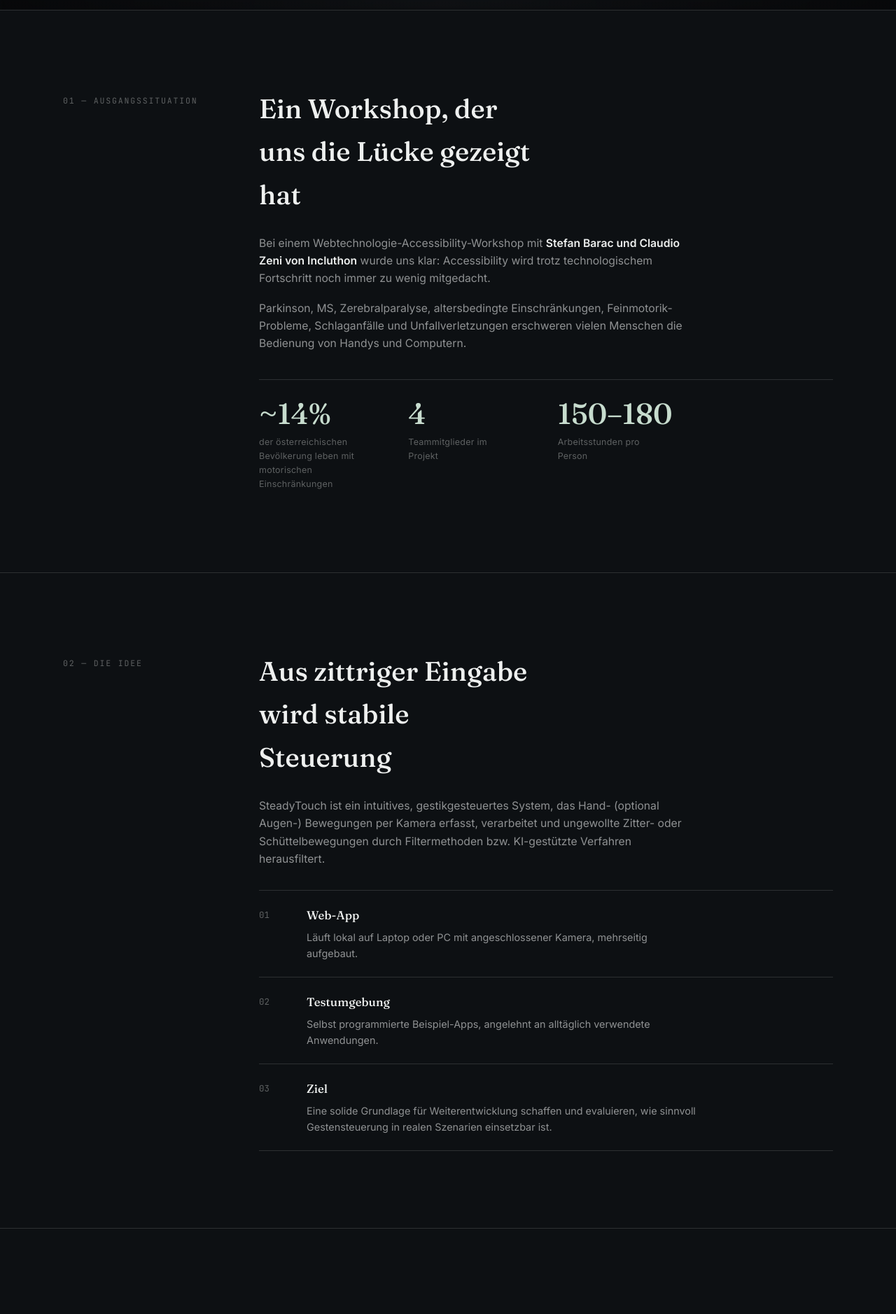
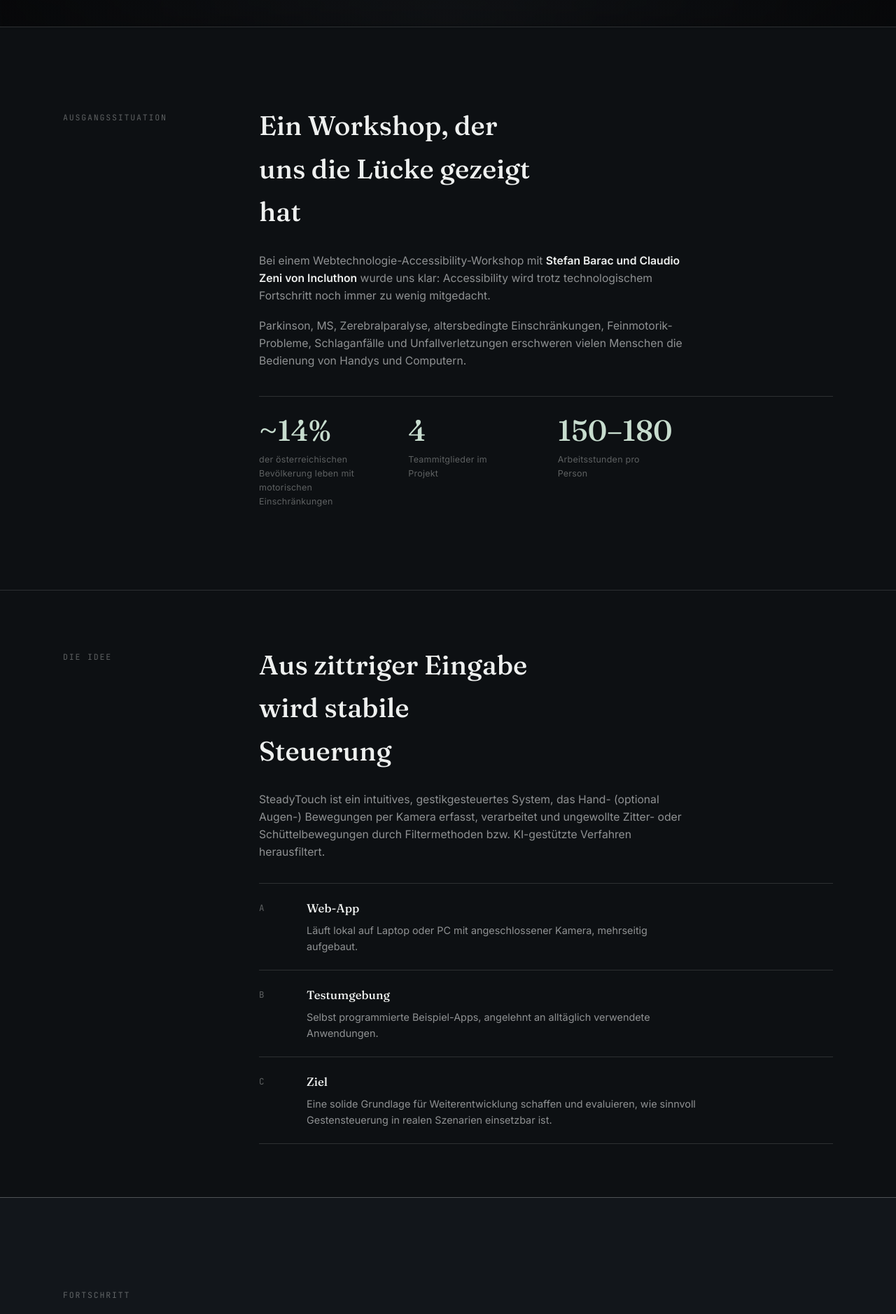
Before and after one commit to htl3r-2142/SteadyTouchWebsite, a Vue app: page / in a window 1280 px wide. Shown: the part 885-2763 px from the top of the page at 70% size. Built offline with nearby package versions, Linux system fonts and the light colour scheme.

Commit message:
site updated

```diff
--- a/src/components/Ausgangssituation.vue
+++ b/src/components/Ausgangssituation.vue
@@ -2,7 +2,7 @@
   <section id="idee">
     <div class="wrap">
       <div class="section-grid">
-        <span class="eyebrow">01 — Ausgangssituation</span>
+        <span class="eyebrow">Ausgangssituation</span>
         <div>
           <h2 class="serif">Ein Workshop, der uns die Lücke gezeigt hat</h2>
           <p>Bei einem Webtechnologie-Accessibility-Workshop mit <strong>Stefan Barac und Claudio Zeni von Incluthon</strong> wurde uns klar: Accessibility wird trotz technologischem Fortschritt noch immer zu wenig mitgedacht.</p>
--- a/src/components/Fortschritt.vue
+++ b/src/components/Fortschritt.vue
@@ -1,9 +1,8 @@
 <template>
-  <section id="fortschritt">
+  <section id="fortschritt" class="section--panel section--wide">
     <div class="wrap">
-      <div class="section-grid">
-        <span class="eyebrow">03 — Fortschritt</span>
-        <div>
+      <div class="section-wide-grid">
+        <span class="eyebrow">Fortschritt</span>
         <h2 class="serif">Wo wir gerade stehen</h2>
 
         <div class="progress-top">
@@ -24,7 +23,6 @@
             <span class="t-dot"></span>
             <span class="label">{{ m.label }}</span>
             <span class="tag">{{ tagFor(m.status) }}</span>
-            </div>
           </div>
         </div>
       </div>
--- a/src/components/Idee.vue
+++ b/src/components/Idee.vue
@@ -1,15 +1,15 @@
 <template>
-  <section>
+  <section class="section--tight">
     <div class="wrap">
       <div class="section-grid">
-        <span class="eyebrow">02 — Die Idee</span>
+        <span class="eyebrow">Die Idee</span>
         <div>
           <h2 class="serif">Aus zittriger Eingabe wird stabile Steuerung</h2>
           <p>SteadyTouch ist ein intuitives, gestikgesteuertes System, das Hand- (optional Augen-) Bewegungen per Kamera erfasst, verarbeitet und ungewollte Zitter- oder Schüttelbewegungen durch Filtermethoden bzw. KI-gestützte Verfahren herausfiltert.</p>
 
           <div class="num-list">
             <div class="num-row" v-for="(item, i) in items" :key="item.title">
-              <span class="idx">{{ String(i + 1).padStart(2, '0') }}</span>
+              <span class="idx">{{ letters[i] }}</span>
               <div>
                 <h3>{{ item.title }}</h3>
                 <p>{{ item.text }}</p>
@@ -28,4 +28,5 @@ const items = [
   { title: 'Testumgebung', text: 'Selbst programmierte Beispiel-Apps, angelehnt an alltäglich verwendete Anwendungen.' },
   { title: 'Ziel', text: 'Eine solide Grundlage für Weiterentwicklung schaffen und evaluieren, wie sinnvoll Gestensteuerung in realen Szenarien einsetzbar ist.' },
 ]
+const letters = ['A', 'B', 'C']
 </script>
--- a/src/components/Team.vue
+++ b/src/components/Team.vue
@@ -2,7 +2,7 @@
   <section id="team">
     <div class="wrap">
       <div class="section-grid">
-        <span class="eyebrow">04 — Team</span>
+        <span class="eyebrow">Team</span>
         <div>
           <h2 class="serif">4 Personen, ein Prototyp</h2>
           <p>HTL, 5. Klasse — gemeinsam ca. 600–720 Arbeitsstunden für Konzept, Entwicklung, Testung und Dokumentation.</p>
@@ -20,9 +20,9 @@
 
 <script setup>
 const team = [
-  { name: 'Michaela Giffinger', role: 'Scrum Master, Frontend' },
-  { name: 'Fabian Lielacher', role: 'Product Owner, Frontend' },
-  { name: 'Alessandro Tervit', role: 'Mitarbeiter, Backend' },
-  { name: 'Felix Mayerhofer', role: 'Mitarbeiter, Frontend' },
+  { name: 'Teammitglied 1', role: 'Tracking & Kamera' },
+  { name: 'Teammitglied 2', role: 'Filter & Algorithmik' },
+  { name: 'Teammitglied 3', role: 'Web-App & UI' },
+  { name: 'Teammitglied 4', role: 'Testumgebung & Evaluierung' },
 ]
 </script>
--- a/src/style.css
+++ b/src/style.css
@@ -141,7 +141,7 @@ h1.wordmark{
 }
 .hero-strip .wrap{
   display:grid;
-  grid-template-columns:1.1fr 1px 1fr 1px 1fr;
+  grid-template-columns:1.5fr 1px 0.9fr 1px 0.75fr;
   gap:36px;
   padding:34px 40px 40px;
   align-items:start;
@@ -170,6 +170,16 @@ section{ padding:110px 0; border-top:1px solid var(--line); }
 h2.serif{ font-size:clamp(1.7rem, 3vw, 2.5rem); font-weight:500; max-width:16ch; margin-bottom:26px; }
 p{ color:var(--text-muted); max-width:62ch; margin-bottom:18px; font-size:0.98rem; }
 p strong{ color:var(--text); font-weight:600; }
+
+/* -- Variationen, damit nicht jede Section gleich aufgebaut ist -- */
+section.section--tight{ padding:76px 0; }
+section.section--wide{ padding:130px 0; }
+section.section--panel{ background:var(--panel); border-top:1px solid var(--line-strong); border-bottom:1px solid var(--line); }
+section.section--flush{ border-top:none; }
+
+/* Fortschritt bricht bewusst aus dem 220px-Label-Raster aus */
+.section-wide-grid{ display:grid; grid-template-columns:1fr; gap:30px; max-width:780px; }
+.section-wide-grid .eyebrow{ margin-bottom:6px; }
 
 .stat-list{ display:flex; gap:56px; flex-wrap:wrap; margin:38px 0 6px; border-top:1px solid var(--line); padding-top:28px; }
 .stat-list .num{ font-family:'Fraunces', serif; font-size:2.6rem; font-weight:500; color:var(--accent); line-height:1; }
```
Also changed, not shown: src/App.vue (line endings or trailing spaces), src/components/Footer.vue (line endings or trailing spaces), src/components/Hero.vue (line endings or trailing spaces). Lines whose indentation alone changed are shown as unchanged.
